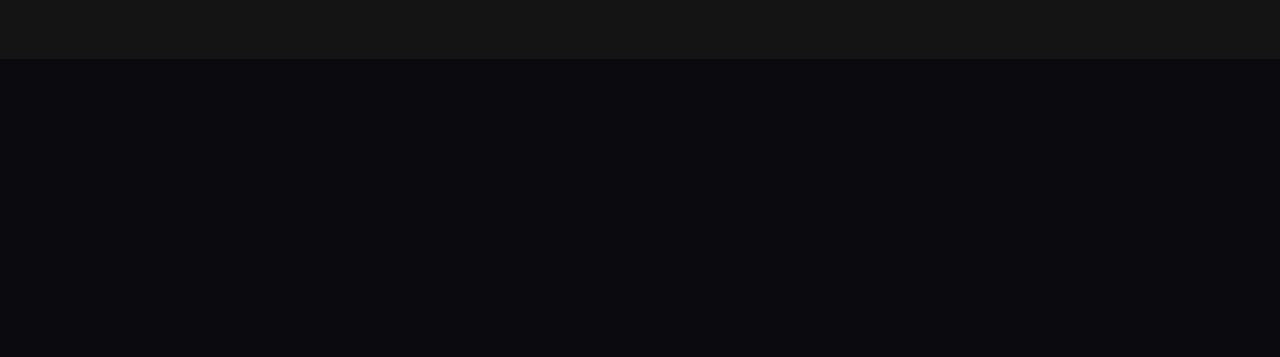
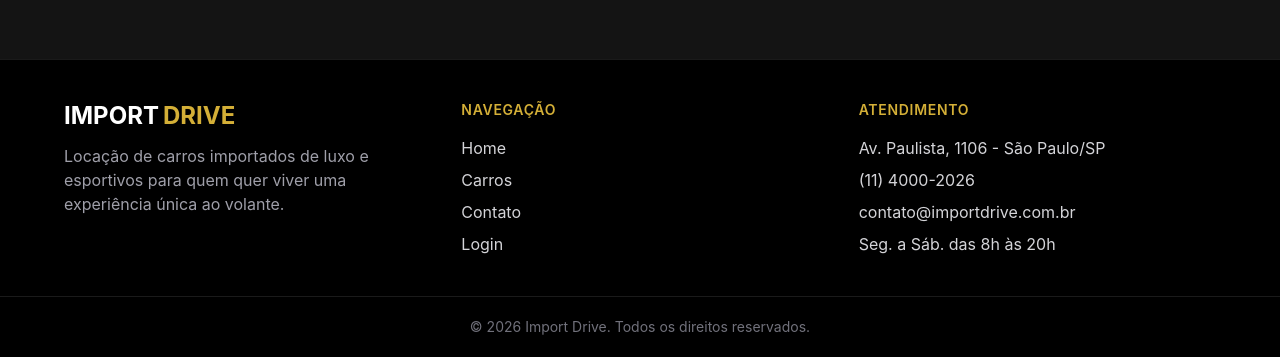
Before and after one commit to CP5FRONTTHIAGO/cp6-locacao-carros-importados, a React (Vite) app: page / in a window 1280 px wide. Shown: the part 741-1098 px from the top of the page. Before the commit the page ends 800 px from the top, so only its background shows below. Built offline with nearby package versions, Linux system fonts and the light colour scheme.

Commit message:
feat: cria componente Footer com navegacao e contato

```diff
--- a/src/components/Footer.jsx
+++ b/src/components/Footer.jsx
@@ -1,9 +1,44 @@
+import { Link } from "react-router-dom"
 
 const Footer = () => {
   return (
-    <>
+    <footer className="bg-black border-t border-white/10 text-white">
+      <div className="grid gap-10 px-[5%] py-10 md:grid-cols-3">
+        <div>
+          <h2 className="text-2xl font-bold">
+            IMPORT<span className="text-[#d4af37] pl-1">DRIVE</span>
+          </h2>
+          <p className="text-zinc-400 mt-3 max-w-sm">
+            Locação de carros importados de luxo e esportivos para quem quer
+            viver uma experiência única ao volante.
+          </p>
+        </div>
 
-    </>
+        <div>
+          <h3 className="text-[#d4af37] font-semibold uppercase tracking-wider text-sm">Navegação</h3>
+          <ul className="mt-4 space-y-2 text-zinc-300">
+            <li><Link to="/" className="hover:text-[#d4af37] transition-colors">Home</Link></li>
+            <li><Link to="/carros" className="hover:text-[#d4af37] transition-colors">Carros</Link></li>
+            <li><Link to="/contato" className="hover:text-[#d4af37] transition-colors">Contato</Link></li>
+            <li><Link to="/login" className="hover:text-[#d4af37] transition-colors">Login</Link></li>
+          </ul>
+        </div>
+
+        <div>
+          <h3 className="text-[#d4af37] font-semibold uppercase tracking-wider text-sm">Atendimento</h3>
+          <ul className="mt-4 space-y-2 text-zinc-300">
+            <li>Av. Paulista, 1106 - São Paulo/SP</li>
+            <li>(11) 4000-2026</li>
+            <li>contato@importdrive.com.br</li>
+            <li>Seg. a Sáb. das 8h às 20h</li>
+          </ul>
+        </div>
+      </div>
+
+      <div className="border-t border-white/10 px-[5%] py-5 text-center text-sm text-zinc-500">
+        &copy; {new Date().getFullYear()} Import Drive. Todos os direitos reservados.
+      </div>
+    </footer>
   )
 }
 
```
